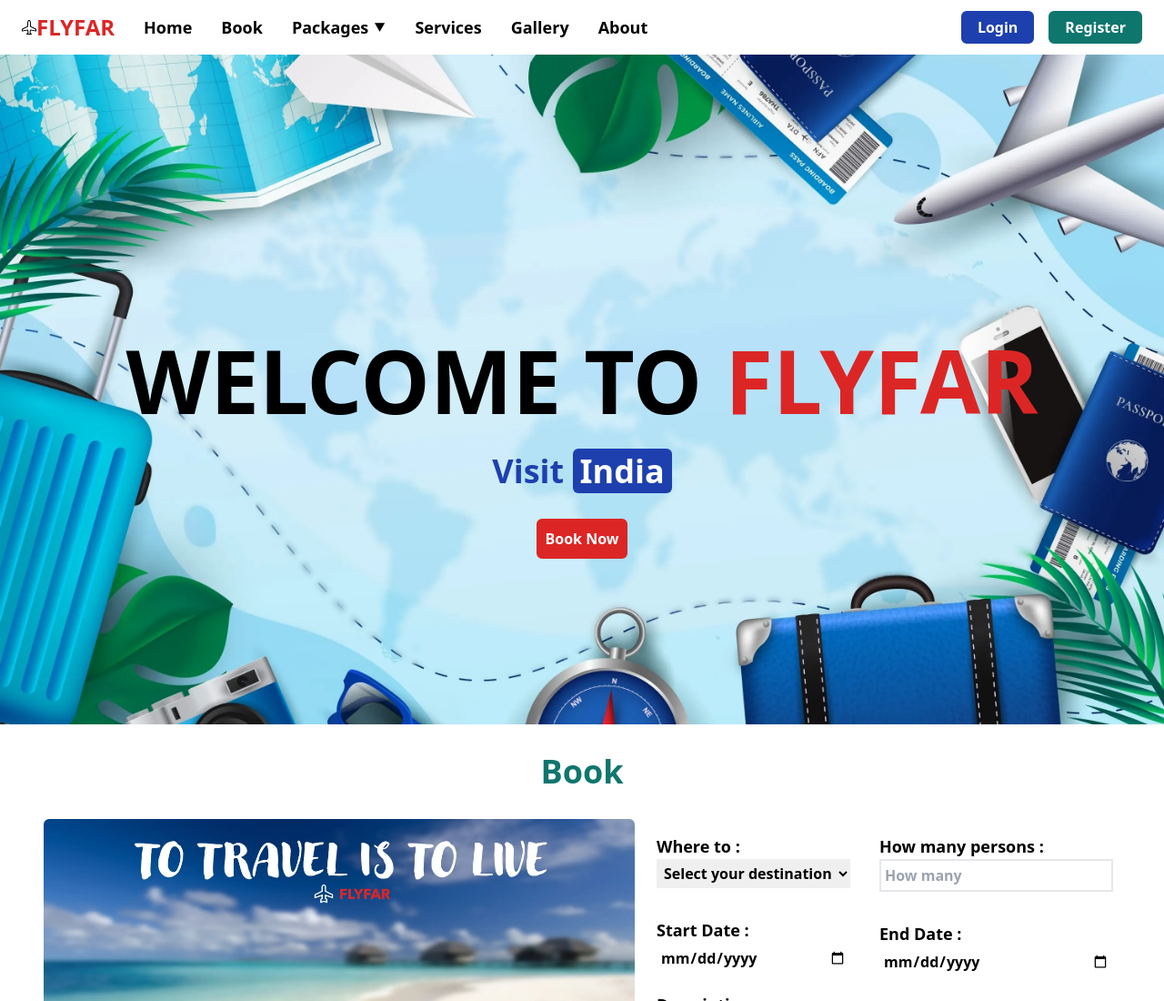
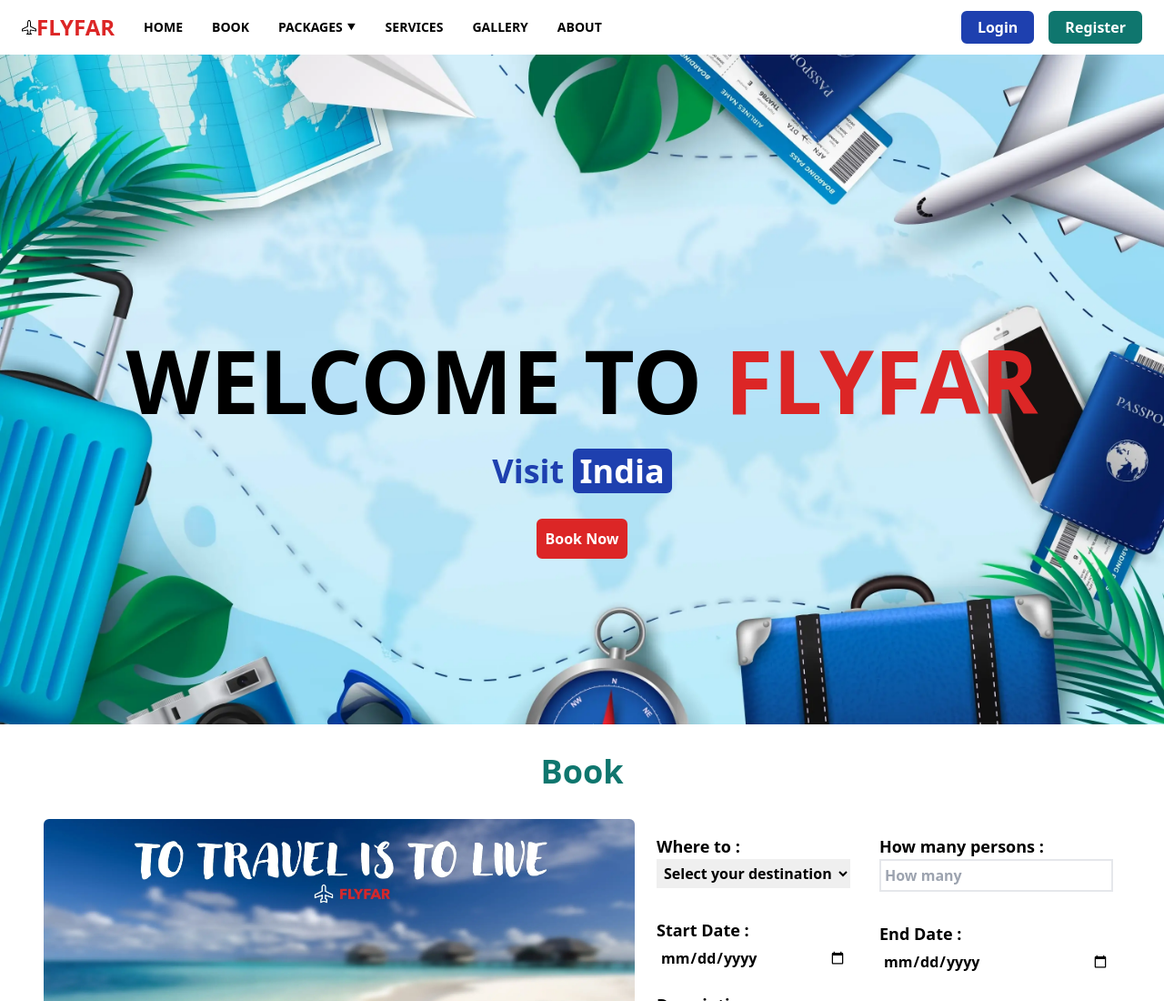
Before and after one commit to Akhi1Codes/FlyFar, a plain HTML site: page index.html in a window 1280 px wide. Shown: the top 1100 px of the page at 91% size. Drawn offline with nearby package versions, Linux system fonts and the light colour scheme.

Commit message:
fix : improved navigation

```diff
--- a/index.html
+++ b/index.html
@@ -93,12 +93,12 @@
       >
         <div class="flex items-center py-4 md:py-0 md:px-4">
           <ul
-            class="flex flex-col gap-4 md:gap-8 md:flex-row md:text-lg md:font-semibold"
+            class="flex flex-col gap-4 md:gap-8 md:flex-row md:text-sm md:font-semibold"
           >
-            <li><a href="#home"> Home </a></li>
-            <li><a href="#book"> Book </a></li>
+            <li><a href="#home"> HOME </a></li>
+            <li><a href="#book"> BOOK </a></li>
             <li class="inline-block relative group">
-              <button class="text-nowrap">Packages &#11206;</button>
+              <button class="text-nowrap">PACKAGES &#11206;</button>
               <div
                 class="hidden flex flex-col absolute group-hover:block gap-2 md:gap-4 bg-white p-4"
               >
@@ -111,13 +111,13 @@
               </div>
             </li>
             <li>
-              <a href="#services"> Services </a>
+              <a href="#services"> SERVICES </a>
             </li>
             <li>
-              <a href="#gallery"> Gallery </a>
+              <a href="#gallery"> GALLERY </a>
             </li>
             <li>
-              <a href="#about"> About </a>
+              <a href="#about"> ABOUT </a>
             </li>
           </ul>
         </div>
@@ -139,8 +139,9 @@
     </nav>
     <main
       class="h-[92vh] bg-[url('images/Background.webp')] bg-cover bg-center bg-no-repeat flex justify-center items-center"
+      id="home"
     >
-      <div class="text-center pt-32" id="home">
+      <div class="text-center pt-32">
         <h1 class="text-6xl md:text-8xl font-bold py-4 tracking-normal">
           WELCOME TO <span class="text-red-600">FLYFAR</span>
         </h1>
```
